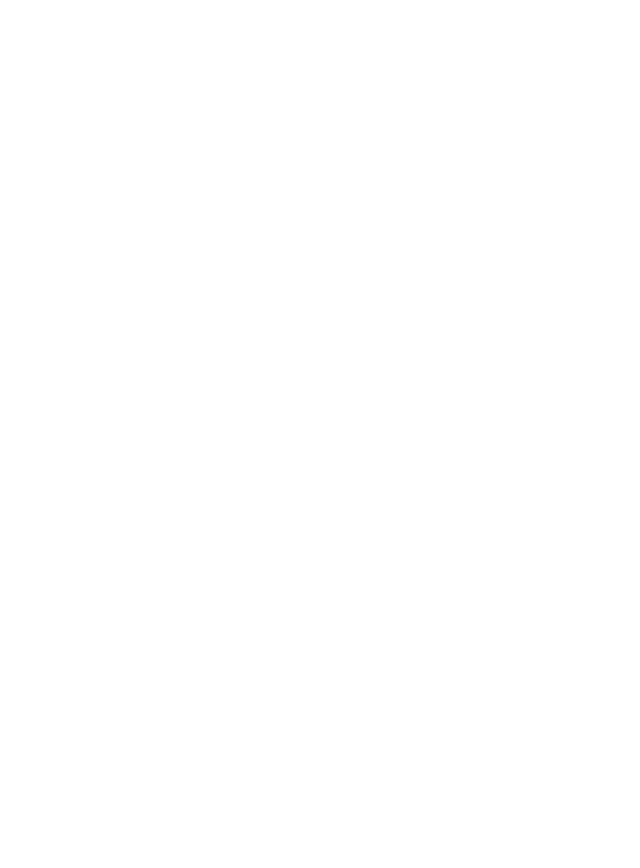
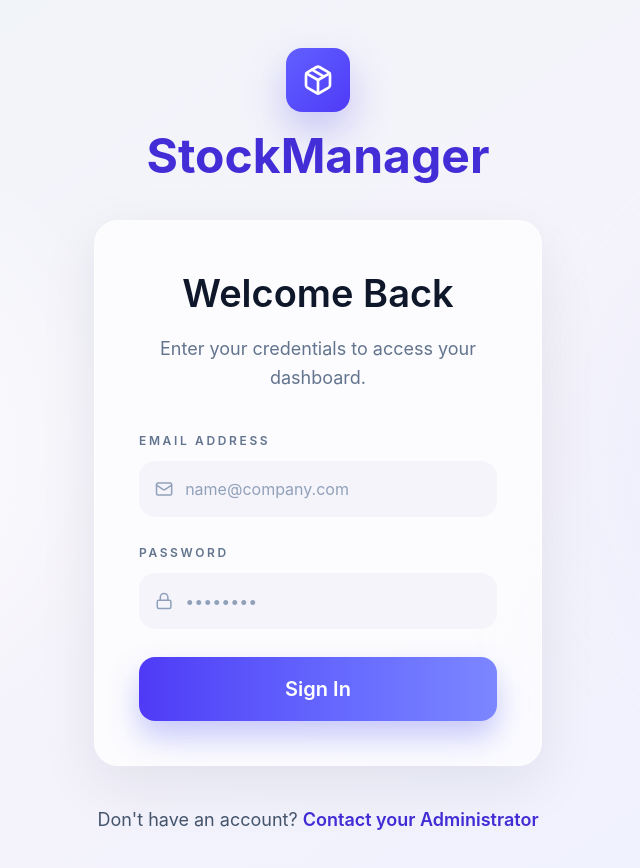
Before and after one commit to teuaraujoo/sistemaEstoque, a React (Vite) app in the folder frontend/: page /login in a window 1280 px wide. Before the commit this address had no page. Shown: the top 868 px of the page, without its empty margins (322-962 px from the left). Before the commit the page ends 800 px from the top, so only its background shows below. Built offline with nearby package versions, Linux system fonts and the light colour scheme.

Commit message:
feat(login): Adiciona pagina de login
Esse commit é responsável por adicionar o front (estilizacao) da pagina de login e logica, além disso foi feito a proteção das rotas da API

```diff
--- a/frontend/package.json
+++ b/frontend/package.json
@@ -12,14 +12,15 @@
   "dependencies": {
     "@tailwindcss/vite": "^4.2.2",
     "axios": "^1.13.6",
+    "gsap": "^3.14.2",
     "lucide-react": "^1.7.0",
     "lucide-solid": "^1.7.0",
     "react": "^19.2.4",
     "react-dom": "^19.2.4",
     "react-icons": "^5.6.0",
+    "react-is": "^18.3.1",
     "react-router-dom": "^7.13.2",
     "react-toastify": "^11.0.5",
-    "react-is": "^18.3.1",
     "recharts": "^3.8.1"
   },
   "devDependencies": {
--- /dev/null
+++ b/frontend/src/hooks/Login/useLoginForm.js
@@ -0,0 +1,32 @@
+import { validarFormulario, formsPayload, limparForms } from "../../utils/loginFormsUtil";
+import { toast } from "react-toastify";
+import { login } from "../../services/userServices";
+
+export function useLoginForm({ ref }) {
+
+    async function handleSubmmit(e) {
+        e.preventDefault();
+
+        const form = ref.current;
+
+        if (!form) return;
+
+        if (!validarFormulario(form)) {
+            return toast.warn('Preencha todos os campos!');
+        };
+
+        const user = formsPayload(form);
+
+        try {
+            const data = await login(user);
+
+            toast.success(data.message);
+            limparForms(form);
+            console.log('hooks: ', localStorage.getItem("token"))
+        } catch (err) {
+            toast.error(err.response?.data);
+        };
+    };
+
+    return handleSubmmit;
+};
--- /dev/null
+++ b/frontend/src/pages/LoginPage.jsx
@@ -0,0 +1,121 @@
+import { Mail, Lock, Package } from "lucide-react";
+import { gsap } from 'gsap';
+import { useEffect, useRef } from "react";
+import { useLoginForm } from "../hooks/Login/useLoginForm";
+
+function LoginPage() {
+    const formRef = useRef(null);
+    const ref = useRef(null);
+
+    useEffect(() => {
+        gsap.fromTo(
+            formRef.current,
+            {
+                y: 30,
+                opacity: 0
+            },
+            {
+                y: 0,
+                opacity: 1,
+                duration: 0.8,
+                ease: "power3.out"
+            }
+        );
+    }, []);
+
+    const handleSubmit = useLoginForm({ ref });
+
+    return (
+        <div className="min-h-screen bg-gradient-to-br from-slate-100 via-[#f5f3fb] to-[#eef1ff] text-slate-800 overflow-hidden" id="loginPage">
+            <div className="relative mx-auto flex min-h-screen max-w-7xl items-center justify-center px-6 py-12">
+                <div className="pointer-events-none absolute inset-0">
+                    <div className="absolute left-[-120px] top-1/2 h-[520px] w-[520px] -translate-y-1/2 rounded-full bg-white/50 blur-3xl" />
+                    <div className="absolute right-[-140px] top-1/2 h-[460px] w-[460px] -translate-y-1/2 rounded-full bg-indigo-100/40 blur-3xl" />
+                </div>
+
+                <div className="relative z-10 flex w-full max-w-5xl items-center justify-center gap-16">
+                    <div className="w-full max-w-md text-center">
+                        <div className="mb-5 flex justify-center">
+                            <div className="flex h-16 w-16 items-center justify-center rounded-2xl bg-gradient-to-br from-indigo-500 to-indigo-600 shadow-[0_18px_40px_rgba(79,70,229,0.28)]">
+                                <Package className="text-white w-8 h-8" />
+                            </div>
+                        </div>
+
+                        <h1 className="text-5xl font-bold text-indigo-700">
+                            StockManager
+                        </h1>
+
+                        <div
+                            className="mt-10 rounded-3xl border border-white/60 bg-white/70 p-11 text-left shadow-[0_18px_60px_rgba(15,23,42,0.08)] backdrop-blur-xl" ref={formRef} >
+                            <h2 className="text-[38px] font-semibold text-slate-900 text-center">
+                                Welcome Back
+                            </h2>
+                            <p className="mt-3 text-lg leading-relaxed text-slate-500 text-center">
+                                Enter your credentials to access your dashboard.
+                            </p>
+
+                            {/* FORM */}
+
+                            <form
+                                className="mt-10 space-y-7"
+                                ref={ref}
+                                onSubmit={handleSubmit}
+                            >
+                                <div>
+                                    <label className="mb-3 block text-xs tracking-[0.22em] font-semibold uppercase text-slate-500">
+                                        Email Address
+                                    </label>
+                                    <div className="flex h-14 items-center gap-3 rounded-2xl bg-[#f6f4fb] px-4 text-slate-400 ring-1 ring-transparent transition focus-within:ring-2 focus-within:ring-indigo-400">
+                                        <Mail className="w-5 h-5" />
+                                        <input
+                                            type="email"
+                                            name="email"
+                                            placeholder="name@company.com"
+                                            className="w-full bg-transparent text-base text-slate-700 placeholder:text-slate-400 focus:outline-none"
+                                        />
+                                    </div>
+                                </div>
+
+                                <div>
+                                    <div className="mb-3 flex items-center justify-between">
+                                        <label className="block text-xs font-semibold uppercase tracking-[0.22em] text-slate-500">
+                                            Password
+                                        </label>
+                                    </div>
+                                    <div className="flex h-14 items-center gap-3 rounded-2xl bg-[#f6f4fb] px-4 text-slate-400 ring-1 ring-transparent transition focus-within:ring-2 focus-within:ring-indigo-400">
+                                        <Lock className="w-5 h-5" />
+                                        <input
+                                            type="password"
+                                            name="senha"
+                                            placeholder="••••••••"
+                                            className="w-full bg-transparent text-base text-slate-700 placeholder:text-slate-400 focus:outline-none"
+                                        />
+                                    </div>
+                                </div>
+
+                                <button
+                                    type="submit"
+                                    className="cursor-pointer group flex h-16 w-full items-center justify-center gap-3 rounded-2xl bg-gradient-to-r from-indigo-600 to-indigo-400 text-xl font-semibold text-white shadow-[0_16px_30px_rgba(99,102,241,0.35)] transition hover:scale-[1.01] hover:shadow-[0_20px_35px_rgba(99,102,241,0.38)] active:scale-[0.99]"
+                                >
+                                    Sign In
+                                </button>
+                            </form>
+                        </div>
+
+                        <p className="mt-10 text-lg text-slate-600">
+                            Don't have an account?{' '}
+                            <a
+                                href="mailto:empresarial.mateus25@gmail.com?subject=Conta%20Sistema%20de%20Estoque&body=Mateus%2C%20preciso%20de%20uma%20conta%20no%20sistema%20de%20estoquemailto:empresarial.mateus25@gmail.com?subject=Conta%20Sistema%20de%20Estoque&body=Mateus%2C%20preciso%20de%20uma%20conta%20no%20sistema%20de%20estoque"
+                                className="font-semibold text-indigo-700 hover:text-indigo-800"
+                            >
+                                Contact your Administrator
+                            </a>
+                        </p>
+                    </div>
+                </div>
+            </div>
+        </div>
+    )
+};
+
+export default LoginPage;
--- a/frontend/src/routes/AppRoutes.jsx
+++ b/frontend/src/routes/AppRoutes.jsx
@@ -5,6 +5,7 @@
 import Vendas from '../pages/VendasPage';
 import AllVendas from '../pages/allVendasPage';
 import Movimentacoes from '../pages/MovePage';
+import LoginPage from '../pages/LoginPage';
 
 function AppRoutes() {
     return (
@@ -16,6 +17,7 @@
                 <Route path="/vendas/todas" element={<AllVendas />} />
                 <Route path="/movimentacoes" element={<Movimentacoes />} />
             </Route>
+                <Route path="/login" element={<LoginPage />} />
         </Routes>
     )
 };
--- /dev/null
+++ b/frontend/src/services/userServices.js
@@ -0,0 +1,10 @@
+import axios from "axios";
+
+const API_URL = 'http://localhost:8800/api/v1/usuario/login';
+
+export async function login(user) {
+    const response = await axios.post(API_URL, user);
+    const data = await response.data;
+
+    return data;
+};
--- /dev/null
+++ b/frontend/src/utils/loginFormsUtil.js
@@ -0,0 +1,18 @@
+export function formsPayload(form) {
+    return {
+        email: form.email.value,
+        senha: form.senha.value
+    };
+};
+
+export function validarFormulario(form) {
+    return (
+        form.email.value &&
+        form.senha.value
+    );
+};
+
+export function limparForms(form) {
+    form.email.value = ''
+    form.senha.value = ''
+};
```
Also changed, not shown: 1 other file (tests, documents, lock files or other folders).
